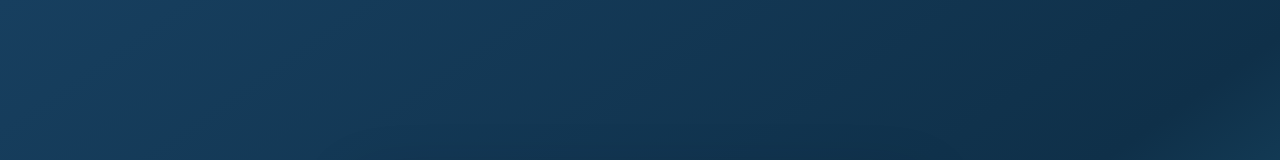
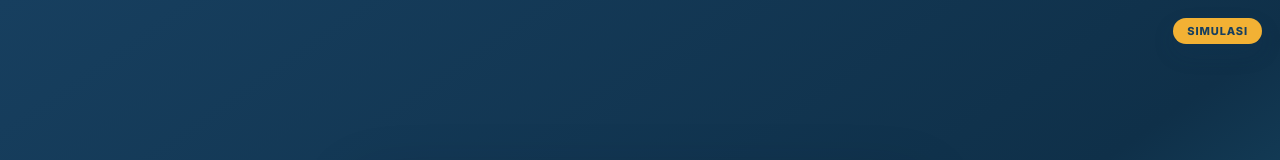
Before and after one commit to reyyksy/tugas, a plain HTML site: page index.html in a window 1280 px wide. Shown: the top 160 px of the page. Drawn offline with Linux system fonts and the light colour scheme.

Commit message:
perubahan kecil

```diff
--- a/index.html
+++ b/index.html
@@ -5,6 +5,12 @@
     <meta name="viewport" content="width=device-width, initial-scale=1" />
     <meta name="theme-color" content="#173f5f" />
     <title>SI-FAS | SMK YASBAM Kota Bogor</title>
+    <link rel="preconnect" href="https://fonts.googleapis.com" />
+    <link rel="preconnect" href="https://fonts.gstatic.com" crossorigin />
+    <link
+      href="https://fonts.googleapis.com/css2?family=Inter:wght@400;500;600;700;800&display=swap"
+      rel="stylesheet"
+    />
     <style>
       :root {
         --blue: #173f5f;
@@ -14,6 +20,7 @@
         --muted: #637381;
         --yellow: #f2b134;
         --line: #d8e2e5;
+        --font-sans: "Inter", "Segoe UI", system-ui, sans-serif;
       }
 
       * {
@@ -33,7 +40,23 @@
           var(--blue-light) 100%
         );
         color: var(--ink);
-        font-family: "Trebuchet MS", "Segoe UI", sans-serif;
+        font-family: var(--font-sans);
+      }
+
+      .demo-badge {
+        position: fixed;
+        top: 18px;
+        right: 18px;
+        z-index: 999;
+        padding: 6px 14px;
+        border-radius: 99px;
+        background: #f2b134;
+        color: #173f5f;
+        font-size: 11px;
+        font-weight: 800;
+        letter-spacing: 0.08em;
+        text-transform: uppercase;
+        box-shadow: 0 10px 22px rgba(23, 63, 95, 0.15);
       }
 
       .welcome {
@@ -137,6 +160,7 @@
     </style>
   </head>
   <body>
+    <div class="demo-badge">SIMULASI</div>
     <main class="welcome">
       <img
         class="logo"
```
